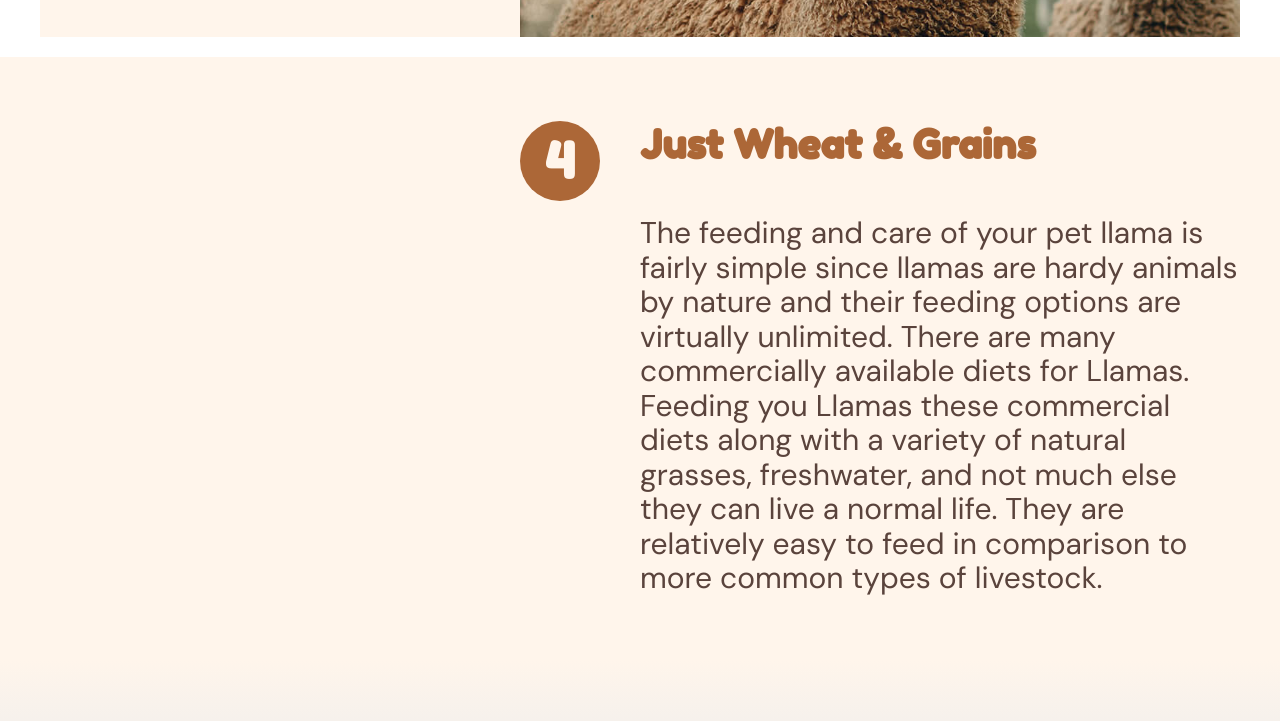
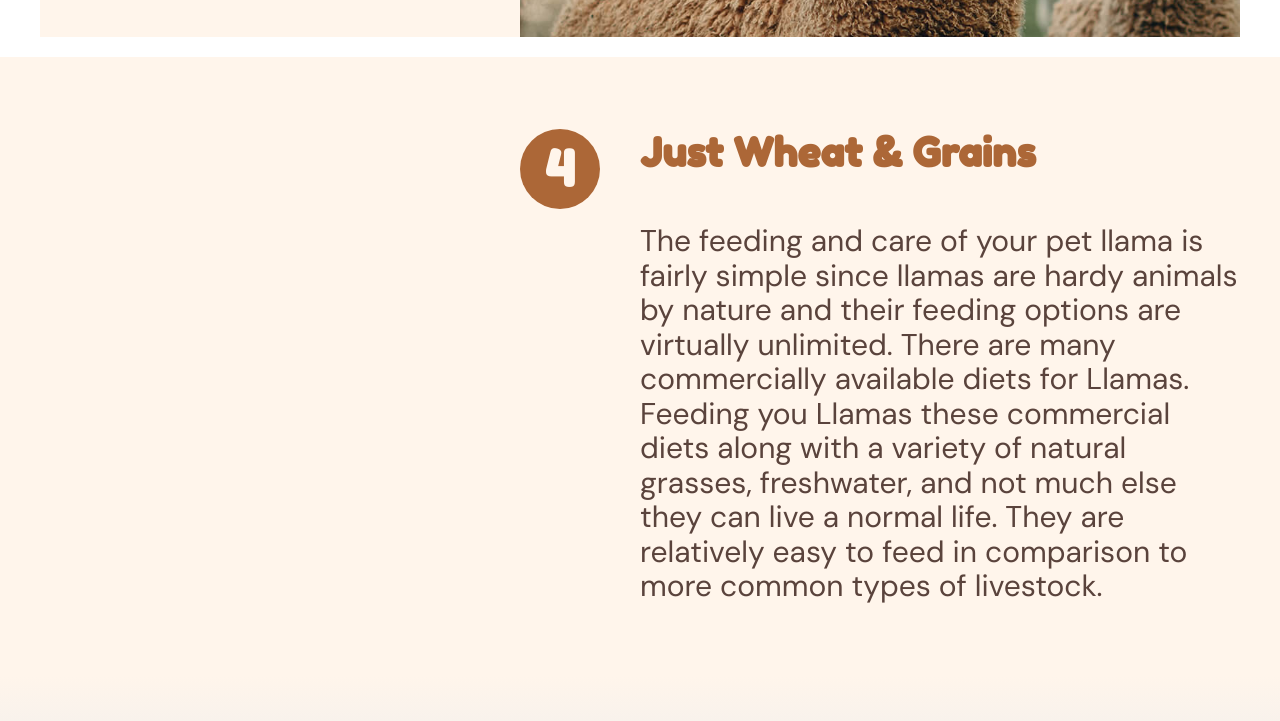
Before and after one commit to Jadedinhh/Llamas_project, a website: page deploy/index.html in a window 1280 px wide. Shown: the part 3431-4152 px from the top of the page. Drawn offline with Linux system fonts and the light colour scheme.

Commit message:
along padding

```diff
--- a/dev/scss/sections/_along.scss
+++ b/dev/scss/sections/_along.scss
@@ -6,6 +6,7 @@
         display: grid;
         grid-template-columns: auto 1000px auto;
         grid-template-areas: ". along .";
+        padding: 72px 0;
     }
 
     @include xl {
--- a/dev/scss/sections/_wheat.scss
+++ b/dev/scss/sections/_wheat.scss
@@ -8,6 +8,7 @@
 
     @include lg {
         grid-template-columns: auto 1000px auto;
+        padding: 72px 0;
     }
 
     @include xl {
```
Also changed, not shown: deploy/css/styles.css, 2 other files.
